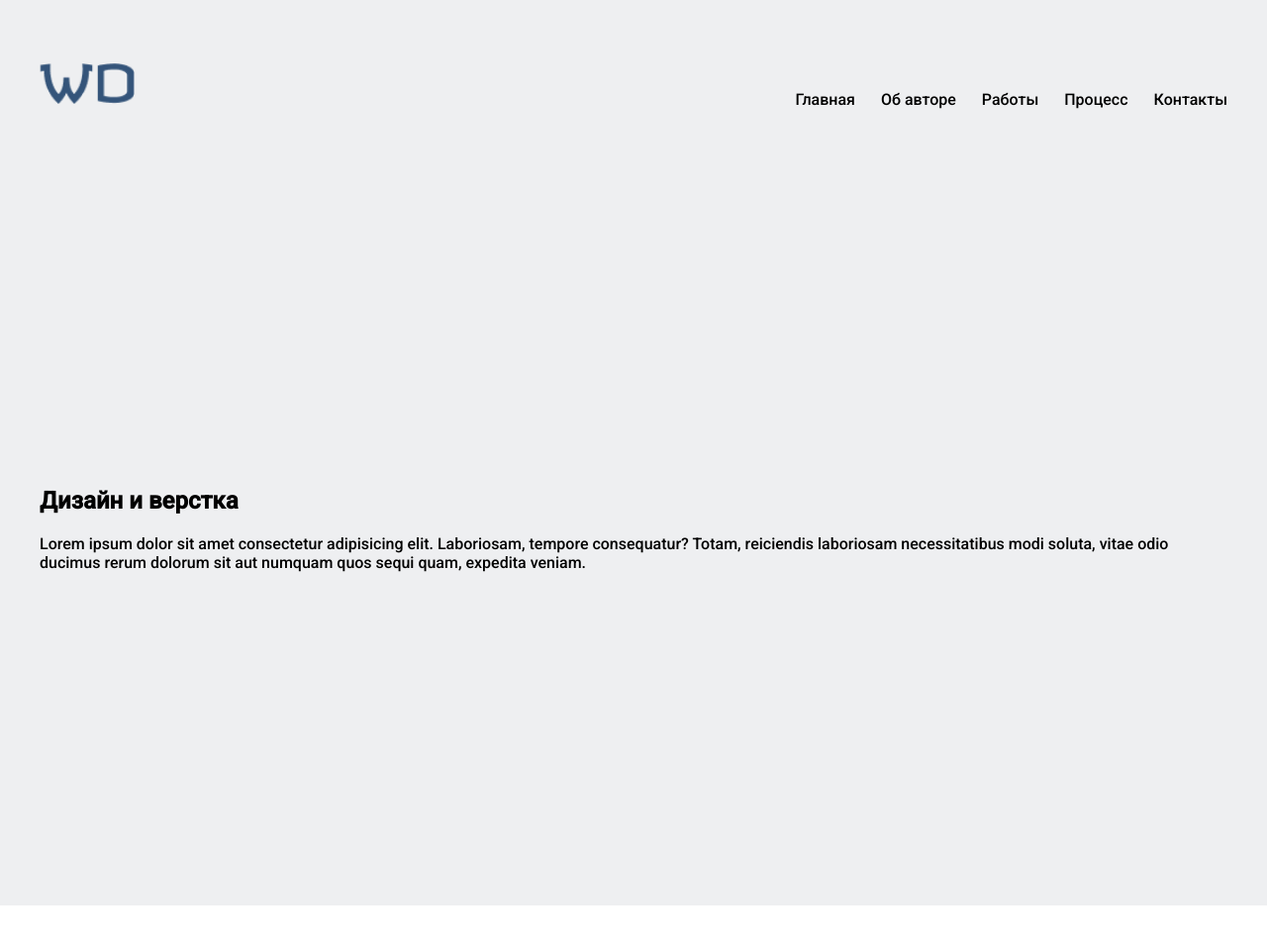
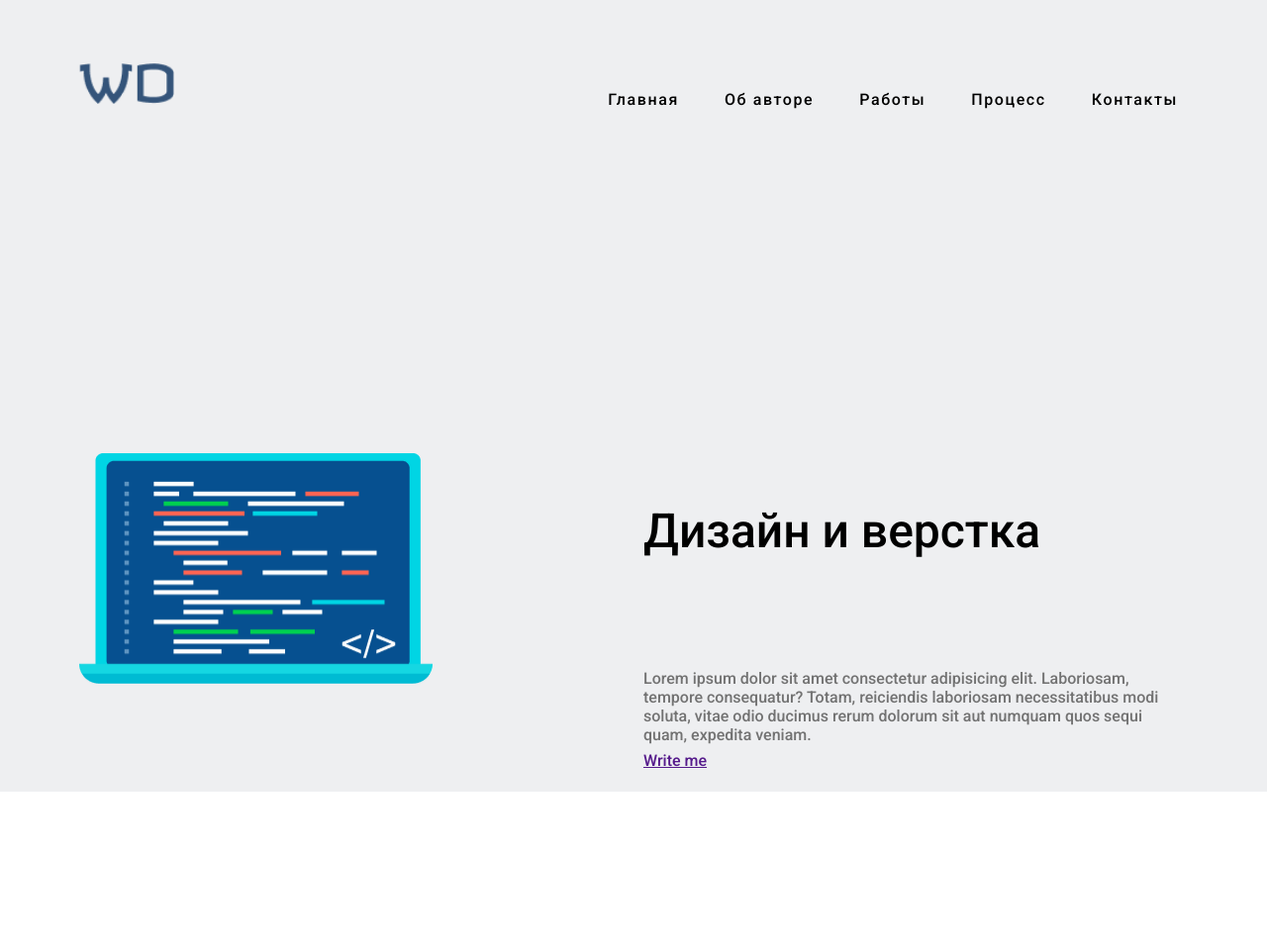
Before and after one commit to SergeyLobanok/First-project, a plain HTML site: page index.html in a window 1280 px wide. Shown: the whole page at 99% size. Before the commit the page ends 915 px from the top, so only its background shows below. Drawn offline with Linux system fonts and the light colour scheme.

Commit message:
I added a image

```diff
--- a/index.html
+++ b/index.html
@@ -29,7 +29,9 @@
     </header>
     <section class="hero">
       <div class="conteiner">
-        <div class="main_image_container"></div>
+        <div class="main_image_container">
+          <img src="Frame.png" alt="">
+        </div>
         <div class="content">
           <h1>Дизайн и верстка</h1>
           <p>
@@ -38,7 +40,7 @@
             modi soluta, vitae odio ducimus rerum dolorum sit aut numquam quos
             sequi quam, expedita veniam.
           </p>
-          <a href=""></a>
+          <a href="">Write me</a>
         </div>
       </div>
     </section>
--- a/main.css
+++ b/main.css
@@ -1,3 +1,7 @@
+* {
+  box-sizing: border-box;
+}
+
 html,
 body {
   margin: 0px;
@@ -56,6 +60,9 @@ header nav li a {
   text-decoration: none;
   line-height: 60px;
   color: #000;
+  font-size: 16px;
+  letter-spacing: 0.1em;
+  padding: 0 10px;
 }
 
 header nav li a:hover {
@@ -71,3 +78,33 @@ header nav li a:hover {
   top: 50%;
   transform: translateY(-50%);
 }
+
+.main_image_container{
+  float: left;
+  top: 271px;
+}
+
+.main_image_container img{
+  width: 357px;
+  height: 233px;
+}
+
+.content{
+  width: 550px;
+  height: 500px;
+  float: right;
+}
+
+.content h1{
+  font-family: "Roboto", sans-serif;
+  font-weight: 500;
+  font-size: 48px;
+  line-height: 79px;
+  padding-bottom: 60px;
+}
+
+.content p {
+  width: 540px;
+  height: 67px;
+  color: #727272;
+}
```
Also changed, not shown: Frame.png (added).
